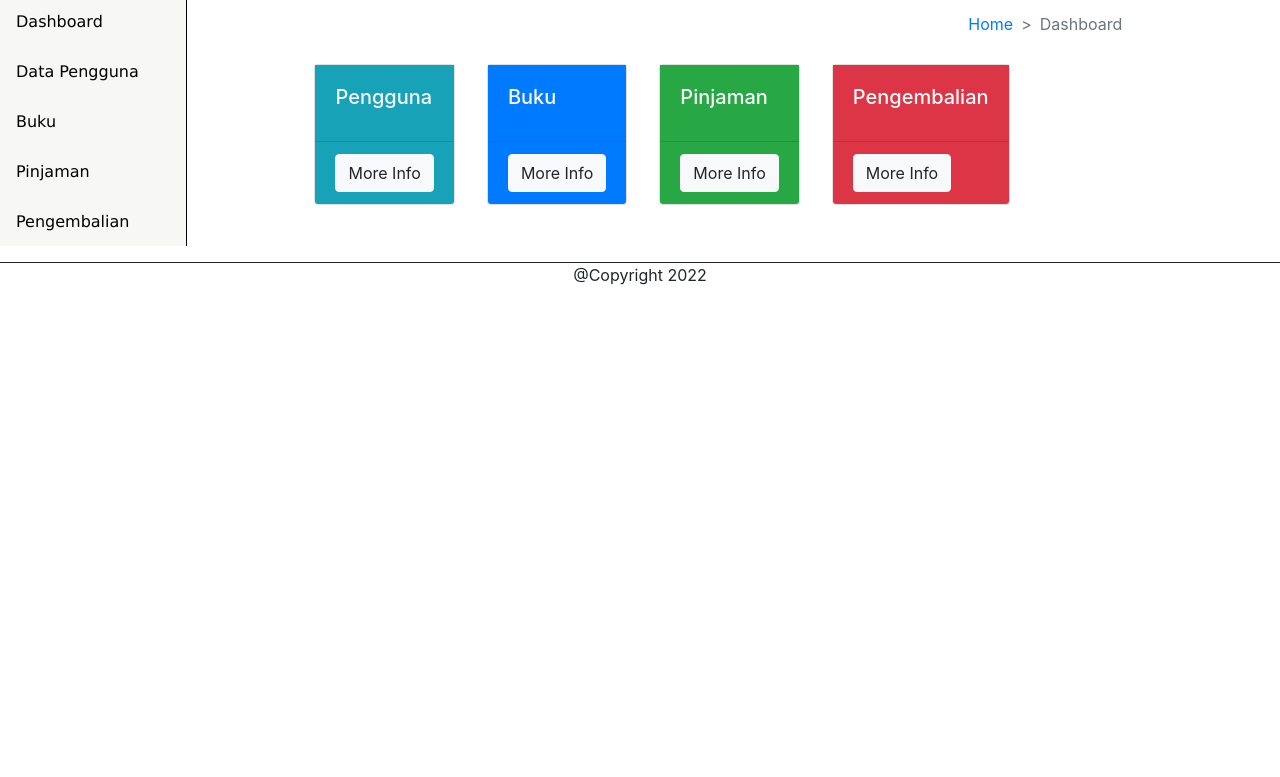
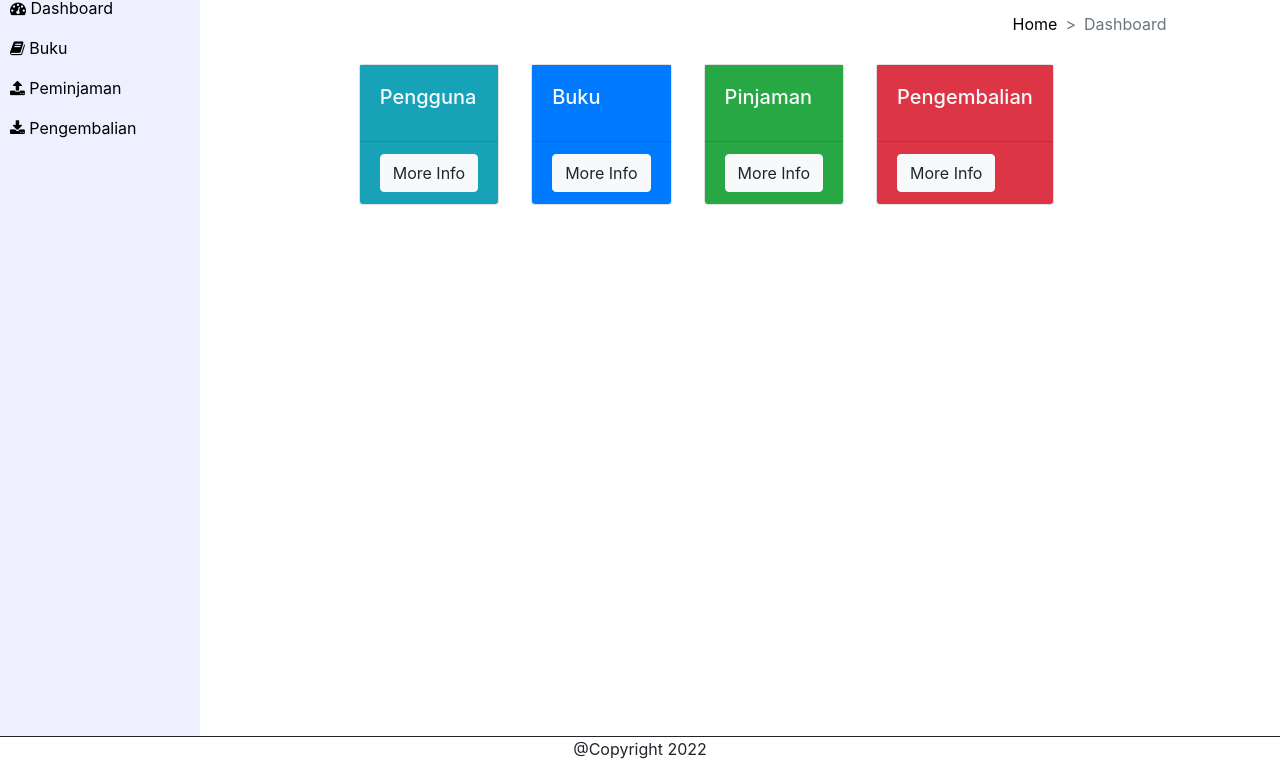
Before and after one commit to perpusthree/perpusthree.github.io, a plain HTML site: page index.html in a window 1280 px wide. Shown: the part 114-891 px from the top of the page. Before the commit the page ends 868 px from the top, so only its background shows below. Drawn offline with nearby package versions, Linux system fonts and the light colour scheme.

Commit message:
index.html

```diff
--- a/index.html
+++ b/index.html
@@ -37,36 +37,24 @@
       color: white; font-family: Verdana;
     }
     ul {
-      padding-top: 10px;
-      padding-left: 0px;
+      padding-left: 10px;
     }
-
-    li {
-      list-style-type: none;
-    }
-
-    .menu {
-      background-color: #f7f7f5;
-      float: left;
-      width: 120%;
-      height: 100
-      padding-top: 2px;
-      border-right: 1px solid;
-      height: 50px;
-    }
-
-    li a:hover:not(.active) {
-      background-color: #807878;
-      color: white;
-      text-decoration: none;
+    .nav {
+      top: 50px;
+      background-color: #eff0ff;
+      width: 200px;
+      height: 100vh;
+      padding-top: 20px;
 
     }
 
-    .menu {
-      text-decoration: none;
+    .licustom {
+      height: 40px;
+      list-style-type: none;
+
+    }
+    a {
       color: black;
-      font-family: verdana;
-      display: block;padding: 14px 16px;
     }
 
     .breadcrumb-item+.breadcrumb-item::before {
@@ -93,12 +81,11 @@
     <div class="col-md-auto">
       <div class="nav">
         <ul>
-          <li><a class="menu" href=""> Menu</a></li>
-          <li><a class="menu" href="https://perpusthree.github.io/"> Dashboard</a></li>
-          <li><a class="menu" href="user.html">Data Pengguna</a></li>
-          <li><a class="menu" href="buku.html">Buku</a></li>
-          <li><a class="menu" href="pinjam.html">Pinjaman</a></li>
-          <li><a class="menu" href="pengembalian">Pengembalian</a></li>
+          <li class="licustom">Menu</li>
+          <li class="licustom"><a href="index.html"><i class="fa fa-dashboard"></i> Dashboard</a></li>
+          <li class="licustom"><a href="buku.html"><i class="fa fa-book"></i> Buku</a></li>
+          <li class="licustom"><a href="pinjam.html"><i class="fa fa-upload"></i> Peminjaman</a></li>
+          <li class="licustom"><a href="kembali.html"><i class="fa fa-download"></i> Pengembalian</a></li>
         </ul>
       </div>
     </div>
```
